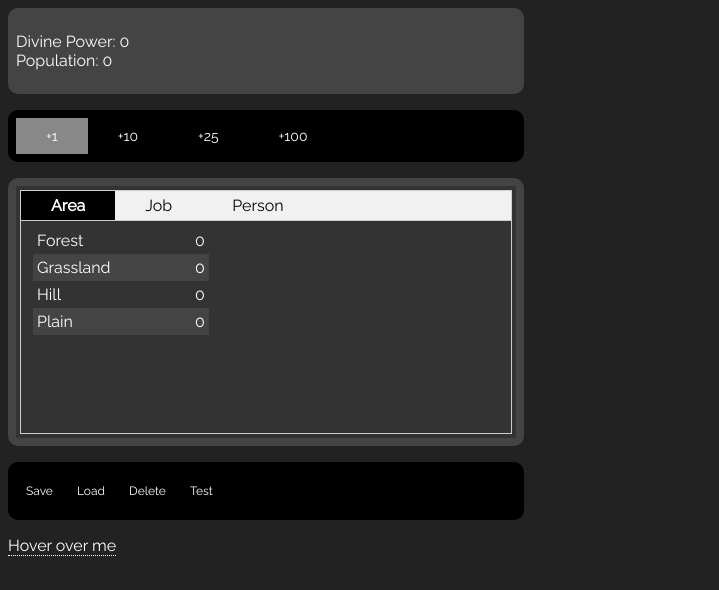
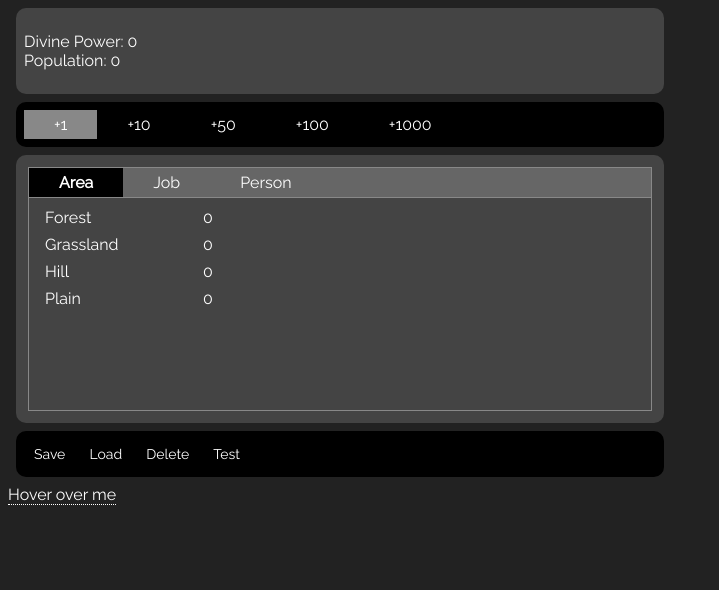
Before and after one commit to h4r1/my-idle, a plain HTML site: page index.html in a window 1280 px wide. Shown: the whole page, without its empty margins (0-719 px from the left). Drawn offline with Linux system fonts and the light colour scheme.

Commit message:
redesign again

```diff
--- a/index.html
+++ b/index.html
@@ -19,26 +19,27 @@ isDebug = false;
 </script>
 
 <!-- Resources to spend -->
-<div id="top" class="rounded" style="background-color: #444; width: 500px">
+<div id="top" class="rounded" style="background-color: #444;">
 	<p>
 	Divine Power: <span id="divine">0</span><br>
 	Population: <span id="population">0</span>
 	</p>
-</div><p></p>
+</div>
 
 
 <!-- Add buttons -->
 <div id="add" class="rounded" style="background-color: #000;">
 <button class="btnAdd active" id="add1" onclick="javascript:addButton(event, 1)">+1</button>
 <button class="btnAdd" id="add10" onclick="javascript:addButton(event, 10)">+10</button>
-<button class="btnAdd" id="add25" onclick="javascript:addButton(event, 25)">+25</button>
-<button class="btnAdd" id="add100" onclick="javascript:addButton(event, 100)" style="float:none;">+100</button>
-</div><p></p>
+<button class="btnAdd" id="add50" onclick="javascript:addButton(event, 50)">+50</button>
+<button class="btnAdd" id="add100" onclick="javascript:addButton(event, 100)"">+100</button>
+<button class="btnAdd" id="add1000" onclick="javascript:addButton(event, 1000)" style="float:none;">+1000</button>
+</div>
 
 
 
 <!-- Tab pages -->
-<div id="pages" class="rounded" style="background-color: #444; display: inline-block;">
+<div id="pages" class="rounded" style="background-color: #444;">
 	<table width="100%"><tr><td>
 	<div class="mytabH">
 	  <button id="button1" onclick="javascript:activateTab(event, 'page1')" class="tabButton small active" >Area</button>
@@ -70,7 +71,7 @@ isDebug = false;
 		</div>
 	</div>
 	</td></tr></table>
-</div><p></p>
+</div>
 
 
 <!-- Control buttons -->
@@ -79,14 +80,14 @@ isDebug = false;
   <button id="load" class="btnControl" onclick="javascript:loadGame()" >Load</button>
   <button id="delete" class="btnControl" onclick="javascript:deleteGame()" >Delete</button>
   <button id="Test" class="btnControl" onclick="test()" style="float:none">Test</button>
-</div><p></p>
+</div>
 
 
 
 <div class="tooltip">
 Hover over me
   <span class="tooltiptext">Tooltip text</span>
-</div><p></p>
+</div>
 
 
 
--- a/interface.css
+++ b/interface.css
@@ -1,12 +1,13 @@
 /* Style the tab */
 .mytabH {
     overflow: hidden;
-    border: 1px solid #ccc;
-    background-color: #f1f1f1;
+    border: 1px solid #888;
+    background-color: #666;
 }
 
 .mytabH button {
     background-color: inherit;
+    color: white;
     float: left;
     border: none;
     outline: none;
@@ -16,7 +17,7 @@
 }
 
 .mytabH button:hover {
-    background-color: #888;
+    background-color: #444;
 }
 
 .mytabH button.active {
@@ -30,7 +31,7 @@
     display: none;
 	height: 200px;
     padding: 6px 12px;
-    border: 1px solid #ccc;
+    border: 1px solid #888;
     border-top: none;
 	overflow: auto;
 }
--- a/main.css
+++ b/main.css
@@ -5,7 +5,7 @@
 
 body {
   color: white;
-  background: #222222;
+  background: #222;
   font-family: "Raleway", Arial, sans-serif;
 }
 
@@ -54,10 +54,10 @@ table td {
 }
 
 
-
+/*
 table tr:nth-child(even) {background: #444}
 table tr:nth-child(odd) {background: #333}
-
+*/
 
 .tooltip {
     position: relative;
@@ -103,12 +103,12 @@ table tr:nth-child(odd) {background: #333}
 	border-radius: 8px;
     border: none;
     color: white;
-    padding: 10px 10px;
+    padding: 5px 10px;
     text-align: center;
     text-decoration: none;
     display: inline-block;
-    font-size: 12px;
-    margin: 4px 0px;
+    font-size: 14px;
+    margin: 2px 0px;
     cursor: pointer;
 }
 
@@ -118,9 +118,9 @@ table tr:nth-child(odd) {background: #333}
     background-color: black;
     border: none;
     color: white;
-    padding: 10px 30px;
+    padding: 5px 30px;
     text-align: center;
-    font-size: 14px;
+    font-size: 16px;
 	outline: none;
     cursor: pointer;
 }
@@ -141,7 +141,7 @@ table tr:nth-child(odd) {background: #333}
 .btnJob  {
 	border-radius: 8px;
 	color: white;
-	border:1px solid black;
+	border:1px solid #888;
 	width: 100%;
 	padding: 0px 10px;
 	margin: 0px;
@@ -164,6 +164,7 @@ table tr:nth-child(odd) {background: #333}
 .rounded {
 	border-radius: 10px;
 	padding: 8px;
-	width: 500px;
+	width: 50%;
+	margin: 8px;
 }
 </style>
--- a/main.js
+++ b/main.js
@@ -162,7 +162,7 @@ function addJobUITable()
 
 	for (let key in gameData.job) {
 		s+= "<tr><td width=150><div class='btnJob' onclick='addJobQty(" + '"' + key + '"' + ")'>" + key
-			+ "</div></td><td align=right width=50>" + gameData.job[key].qty
+			+ "</div></td><td align=right width=100>" + gameData.job[key].qty
 			+ "</td></tr>"
 	}
 
@@ -200,4 +200,4 @@ function startGame() {
 }
 
 
-startGame()
+startGame();
```
